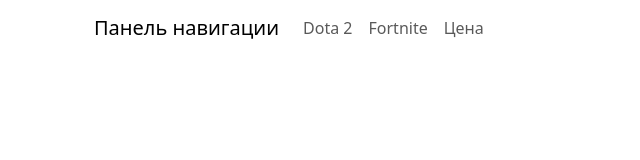
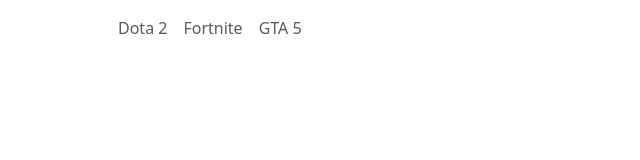
Before and after one commit to dmitriyva0611/game-site, a plain HTML site: page index.html in a window 1280 px wide. Shown: the whole page, without its empty margins (0-640 px from the left). Drawn offline with nearby package versions, Linux system fonts and the light colour scheme.

Commit message:
Update index.html

```diff
--- a/index.html
+++ b/index.html
@@ -14,7 +14,7 @@
     <div class="container">
     <nav class="navbar navbar-expand-lg">
         <div class="container-fluid">
-          <a class="navbar-brand" href="img/logo.svg">Панель навигации</a>
+          <a class="navbar-brand" href="img/logo.svg"></a>
           <button class="navbar-toggler" type="button" data-bs-toggle="collapse" data-bs-target="#navbarNavAltMarkup" aria-controls="navbarNavAltMarkup" aria-expanded="false" aria-label="Переключатель навигации">
             <span class="navbar-toggler-icon"></span>
           </button>
@@ -22,8 +22,7 @@
             <div class="navbar-nav">
               <a class="nav-link" href="#">Dota 2</a>
               <a class="nav-link" href="#">Fortnite</a>
-              <a class="nav-link" href="#">Цена</a>
-
+              <a class="nav-link" href="#">GTA 5</a>
             </div>
           </div>
         </div>
```
